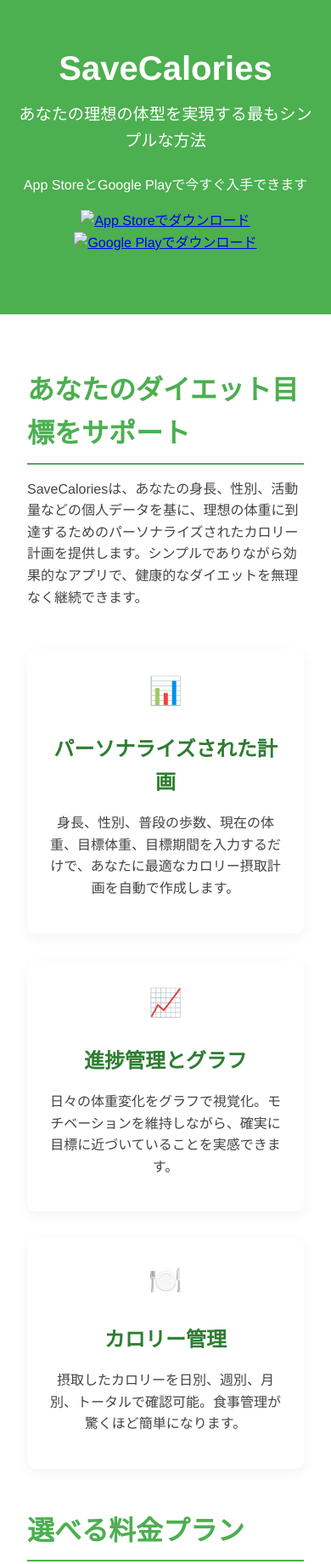
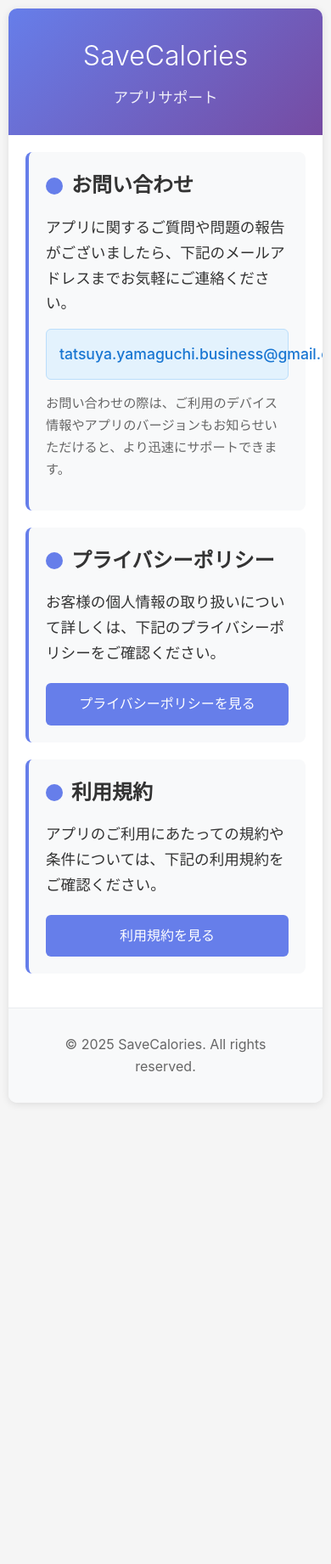
Before and after one commit to yamt0428/SaveCalories.github.io, a plain HTML site: page index.html in a window 390 px wide. Shown: the top 1841 px of the page at 85% size. After the commit the page ends 1308 px from the top, so only its background shows below. Drawn offline with Linux system fonts and the light colour scheme.

Commit message:
Update index.html

```diff
--- a/index.html
+++ b/index.html
@@ -2,355 +2,205 @@
 <html lang="ja">
 <head>
     <meta charset="UTF-8">
-  <title>SaveCalories - あなたのダイエットをサポートするアプリ</title>
-  <meta name="keywords" content="ダイエット,カロリー計算,体重管理,健康管理,ダイエットアプリ">
-  <meta name="description" content="SaveCaloriesは、あなたの目標達成をサポートする最新のダイエットアプリです。カロリー計算、体重管理、パーソナライズされたサポートで理想の体型へ。">
     <meta name="viewport" content="width=device-width, initial-scale=1.0">
+    <title>SaveCalories - サポートページ</title>
     <style>
-    :root {
-      --primary-color: #4CAF50;
-      --secondary-color: #2E7D32;
-      --accent-color: #FF9800;
-      --light-color: #F5F5F5;
-      --dark-color: #333;
-      --text-color: #444;
-    }
-
         * {
             margin: 0;
             padding: 0;
             box-sizing: border-box;
-      font-family: 'Helvetica Neue', Arial, sans-serif;
         }
 
         body {
-      color: var(--text-color);
+            font-family: -apple-system, BlinkMacSystemFont, 'Segoe UI', Roboto, Arial, sans-serif;
             line-height: 1.6;
-      background-color: #f9f9f9;
+            color: #333;
+            background-color: #f5f5f5;
+            padding: 20px;
         }
 
-    #outer {
-      max-width: 1200px;
+        .container {
+            max-width: 800px;
             margin: 0 auto;
             background-color: white;
-      box-shadow: 0 0 15px rgba(0,0,0,0.05);
+            border-radius: 10px;
+            box-shadow: 0 2px 10px rgba(0, 0, 0, 0.1);
+            overflow: hidden;
         }
 
-    header {
-      background-color: var(--primary-color);
+        .header {
+            background: linear-gradient(135deg, #667eea 0%, #764ba2 100%);
             color: white;
-      padding: 1rem 0;
+            text-align: center;
+            padding: 40px 20px;
         }
 
-    #header-container {
-      padding: 2rem 1rem;
-      text-align: center;
+        .header h1 {
+            font-size: 2.5em;
+            font-weight: 300;
+            margin-bottom: 10px;
         }
 
-    #head-inner h1 {
-      font-size: 2.5rem;
-      margin-bottom: 0.5rem;
+        .header p {
+            font-size: 1.1em;
+            opacity: 0.9;
         }
 
-    .description {
-      font-size: 1.2rem;
-      margin-bottom: 1rem;
+        .content {
+            padding: 40px;
         }
 
-    .download-links {
-      margin: 1.5rem 0;
+        .section {
+            margin-bottom: 40px;
+            padding: 30px;
+            background-color: #f8f9fa;
+            border-radius: 8px;
+            border-left: 4px solid #667eea;
         }
 
-    .download-links a {
-      display: inline-block;
-      margin: 0 0.5rem;
+        .section h2 {
+            color: #333;
+            font-size: 1.5em;
+            margin-bottom: 15px;
+            display: flex;
+            align-items: center;
         }
 
-    .btn {
-      display: inline-block;
-      background: var(--accent-color);
-      color: white;
-      padding: 0.8rem 1.5rem;
-      text-decoration: none;
-      border-radius: 50px;
-      font-weight: bold;
-      transition: all 0.3s ease;
-      margin-top: 1rem;
+        .section h2::before {
+            content: '';
+            width: 20px;
+            height: 20px;
+            margin-right: 10px;
+            border-radius: 50%;
+            background-color: #667eea;
         }
 
-    .btn:hover {
-      background: #e68a00;
-      transform: translateY(-2px);
-      box-shadow: 0 4px 8px rgba(0,0,0,0.1);
+        .section p {
+            font-size: 1.1em;
+            line-height: 1.7;
+            margin-bottom: 15px;
         }
 
-    main {
-      padding: 2rem;
-      max-width: 1000px;
-      margin: 0 auto;
+        .contact-email {
+            background-color: #e3f2fd;
+            padding: 15px;
+            border-radius: 6px;
+            border: 1px solid #bbdefb;
+            margin-top: 15px;
         }
 
-    h2 {
-      font-size: 2rem;
-      color: var(--primary-color);
-      margin: 2rem 0 1rem;
-      border-bottom: 2px solid var(--primary-color);
-      padding-bottom: 0.5rem;
+        .contact-email a {
+            color: #1976d2;
+            text-decoration: none;
+            font-weight: 500;
+            font-size: 1.1em;
         }
 
-    h3 {
-      font-size: 1.5rem;
-      color: var(--secondary-color);
-      margin: 1.5rem 0 1rem;
+        .contact-email a:hover {
+            text-decoration: underline;
         }
 
-    h4 {
-      font-size: 1.2rem;
-      margin: 1rem 0;
+        .links {
+            display: flex;
+            gap: 20px;
+            flex-wrap: wrap;
+            margin-top: 20px;
         }
 
-    p {
-      margin-bottom: 1rem;
+        .link-button {
+            display: inline-block;
+            padding: 12px 24px;
+            background-color: #667eea;
+            color: white;
+            text-decoration: none;
+            border-radius: 6px;
+            transition: background-color 0.3s ease;
+            font-weight: 500;
         }
 
-    .feature-section {
-      margin: 3rem 0;
-      display: grid;
-      grid-template-columns: repeat(auto-fit, minmax(250px, 1fr));
-      gap: 2rem;
+        .link-button:hover {
+            background-color: #5a67d8;
         }
 
-    .feature-card {
-      background: white;
-      border-radius: 10px;
-      overflow: hidden;
-      box-shadow: 0 5px 15px rgba(0,0,0,0.05);
-      transition: transform 0.3s ease;
-      padding: 1.5rem;
+        .footer {
             text-align: center;
-    }
-
-    .feature-card:hover {
-      transform: translateY(-5px);
-    }
-
-    .feature-icon {
-      font-size: 2rem;
-      color: var(--primary-color);
-      margin-bottom: 1rem;
-    }
-
-    .pricing-section {
-      margin: 3rem 0;
-      display: grid;
-      grid-template-columns: repeat(auto-fit, minmax(280px, 1fr));
-      gap: 2rem;
-    }
-
-    .pricing-card {
-      background: white;
-      border-radius: 10px;
-      overflow: hidden;
-      box-shadow: 0 5px 15px rgba(0,0,0,0.05);
-      transition: all 0.3s ease;
-    }
-
-    .pricing-card:hover {
-      transform: translateY(-5px);
-      box-shadow: 0 8px 25px rgba(0,0,0,0.1);
-    }
-
-    .pricing-header {
-      background: var(--primary-color);
-      color: white;
-      padding: 1.5rem;
-      text-align: center;
-    }
-
-    .pricing-title {
-      font-size: 1.5rem;
-      margin-bottom: 0.5rem;
-    }
-
-    .pricing-price {
-      font-size: 2rem;
-      font-weight: bold;
-    }
-
-    .pricing-features {
-      padding: 1.5rem;
-    }
-
-    .pricing-features ul {
-      list-style: none;
-      margin-bottom: 1.5rem;
-    }
-
-    .pricing-features li {
-      padding: 0.5rem 0;
-      border-bottom: 1px solid #eee;
-    }
-
-    .pricing-features li:before {
-      content: "✓";
-      color: var(--primary-color);
-      margin-right: 0.5rem;
-    }
-
-    .cta-section {
-      background: linear-gradient(135deg, var(--primary-color), var(--secondary-color));
-      color: white;
-      text-align: center;
-      padding: 3rem 1rem;
-      margin: 2rem 0;
-      border-radius: 10px;
-    }
-
-    .cta-title {
-      font-size: 2rem;
-      margin-bottom: 1rem;
-    }
-
-    footer {
-      background-color: var(--dark-color);
-      color: white;
-      text-align: center;
-      padding: 2rem;
-    }
-
-    .menu-links {
-      margin: 2rem 0;
-      text-align: center;
-    }
-
-    .menu-links a {
-      display: inline-block;
-      color: var(--text-color);
-      text-decoration: none;
-      margin: 0 1rem;
-      padding: 0.5rem;
-      transition: color 0.3s ease;
-    }
-
-    .menu-links a:hover {
-      color: var(--primary-color);
+            padding: 30px;
+            background-color: #f8f9fa;
+            color: #666;
+            border-top: 1px solid #e9ecef;
         }
 
         @media (max-width: 768px) {
-      .feature-section, .pricing-section {
-        grid-template-columns: 1fr;
+            body {
+                padding: 10px;
             }
 
-      .menu-links {
-        display: flex;
-        flex-direction: column;
-        align-items: center;
+            .header {
+                padding: 30px 15px;
             }
 
-      .menu-links a {
-        margin: 0.5rem 0;
+            .header h1 {
+                font-size: 2em;
+            }
+
+            .content {
+                padding: 20px;
+            }
+
+            .section {
+                padding: 20px;
+                margin-bottom: 20px;
+            }
+
+            .links {
+                flex-direction: column;
+            }
+
+            .link-button {
+                text-align: center;
             }
         }
     </style>
 </head>
 <body>
-  <div id="outer">
-    <header>
-      <div id="header-container">
-        <div id="head-inner">
+    <div class="container">
+        <div class="header">
             <h1>SaveCalories</h1>
-          <p class="description">あなたの理想の体型を実現する最もシンプルな方法</p>
-          <div class="download-links">
-            <p>App StoreとGoogle Playで今すぐ入手できます</p>
-            <a href="#app-store">
-              <img src="/api/placeholder/160/50" alt="App Storeでダウンロード">
-            </a>
-            <a href="#google-play">
-              <img src="/api/placeholder/160/50" alt="Google Playでダウンロード">
-            </a>
-          </div>
-        </div>
-      </div>
-    </header>
-
-    <main>
-      <h2 id="features">あなたのダイエット目標をサポート</h2>
-      <p>SaveCaloriesは、あなたの身長、性別、活動量などの個人データを基に、理想の体重に到達するためのパーソナライズされたカロリー計画を提供します。シンプルでありながら効果的なアプリで、健康的なダイエットを無理なく継続できます。</p>
-
-      <div class="feature-section">
-        <div class="feature-card">
-          <div class="feature-icon">📊</div>
-          <h3>パーソナライズされた計画</h3>
-          <p>身長、性別、普段の歩数、現在の体重、目標体重、目標期間を入力するだけで、あなたに最適なカロリー摂取計画を自動で作成します。</p>
+            <p>アプリサポート</p>
         </div>
 
-        <div class="feature-card">
-          <div class="feature-icon">📈</div>
-          <h3>進捗管理とグラフ</h3>
-          <p>日々の体重変化をグラフで視覚化。モチベーションを維持しながら、確実に目標に近づいていることを実感できます。</p>
+        <div class="content">
+            <div class="section">
+                <h2>お問い合わせ</h2>
+                <p>アプリに関するご質問や問題の報告がございましたら、下記のメールアドレスまでお気軽にご連絡ください。</p>
+                <div class="contact-email">
+                    <a href="mailto:tatsuya.yamaguchi.business@gmail.com">tatsuya.yamaguchi.business@gmail.com</a>
+                </div>
+                <p style="margin-top: 15px; font-size: 0.95em; color: #666;">
+                    お問い合わせの際は、ご利用のデバイス情報やアプリのバージョンもお知らせいただけると、より迅速にサポートできます。
+                </p>
             </div>
 
-        <div class="feature-card">
-          <div class="feature-icon">🍽️</div>
-          <h3>カロリー管理</h3>
-          <p>摂取したカロリーを日別、週別、月別、トータルで確認可能。食事管理が驚くほど簡単になります。</p>
+            <div class="section">
+                <h2>プライバシーポリシー</h2>
+                <p>お客様の個人情報の取り扱いについて詳しくは、下記のプライバシーポリシーをご確認ください。</p>
+                <div class="links">
+                    <a href="https://doc-hosting.flycricket.io/savecalories-privacy-policy/a5c5e7d9-7ad7-4181-8997-84ae79a68956/privacy" class="link-button" target="_blank" rel="noopener noreferrer">プライバシーポリシーを見る</a>
                 </div>
             </div>
 
-      <h2 id="pricing">選べる料金プラン</h2>
-      <p>あなたのライフスタイルに合わせて最適なプランをお選びいただけます。</p>
-
-      <div class="pricing-section">
-        <div class="pricing-card">
-          <div class="pricing-header">
-            <h3 class="pricing-title">月額プラン</h3>
-            <div class="pricing-price">¥100/月</div>
-          </div>
-          <div class="pricing-features">
-            <ul>
-              <li>すべての機能にアクセス可能</li>
-              <li>毎月の自動更新</li>
-              <li>いつでもキャンセル可能</li>
-              <li>7日間の無料トライアル</li>
-            </ul>
-          </div>
-        </div>
-
-        <div class="pricing-card">
-          <div class="pricing-header">
-            <h3 class="pricing-title">買い切りプラン</h3>
-            <div class="pricing-price">¥500</div>
-          </div>
-          <div class="pricing-features">
-            <ul>
-              <li>すべての機能に永久アクセス</li>
-              <li>追加料金なし</li>
-              <li>将来のアップデートも含む</li>
-              <li>7日間の無料トライアル</li>
-            </ul>
+            <div class="section">
+                <h2>利用規約</h2>
+                <p>アプリのご利用にあたっての規約や条件については、下記の利用規約をご確認ください。</p>
+                <div class="links">
+                    <a href="https://doc-hosting.flycricket.io/savecalories-terms-of-use/69fa0802-4385-4e1c-8df5-5899bc1ddeca/terms" class="link-button" target="_blank" rel="noopener noreferrer">利用規約を見る</a>
                 </div>
             </div>
         </div>
 
-      <h2 id="testimonials">お客様の声</h2>
-      <div class="testimonials">
-        <blockquote>
-          <p>「SaveCaloriesを使い始めて3ヶ月で目標体重を達成しました。カロリー計算が自動化されているので、ストレスなく続けられました。」<br><cite>- 田中さん（35歳）</cite></p>
-        </blockquote>
-        <hr>
-        <blockquote>
-          <p>「グラフ機能で自分の進捗が視覚的に確認できるのが良いですね。モチベーション維持に役立っています。」<br><cite>- 佐藤さん（28歳）</cite></p>
-        </blockquote>
+        <div class="footer">
+            <p>&copy; 2025 SaveCalories. All rights reserved.</p>
         </div>
-    </main>
-
-    <footer>
-      <p>© 2025 SaveCalories - あなたの健康をサポートするアプリ</p>
-      <p>
-        <a href="https://doc-hosting.flycricket.io/savecalories-privacy-policy/a5c5e7d9-7ad7-4181-8997-84ae79a68956/privacy" style="color: white; margin: 0 10px;">プライバシーポリシー</a> |
-        <a href="https://doc-hosting.flycricket.io/savecalories-terms-of-use/69fa0802-4385-4e1c-8df5-5899bc1ddeca/terms" style="color: white; margin: 0 10px;">利用規約</a> |
-      </p>
-    </footer>
     </div>
 </body>
 </html>
```
Lines whose indentation alone changed are shown as unchanged.
